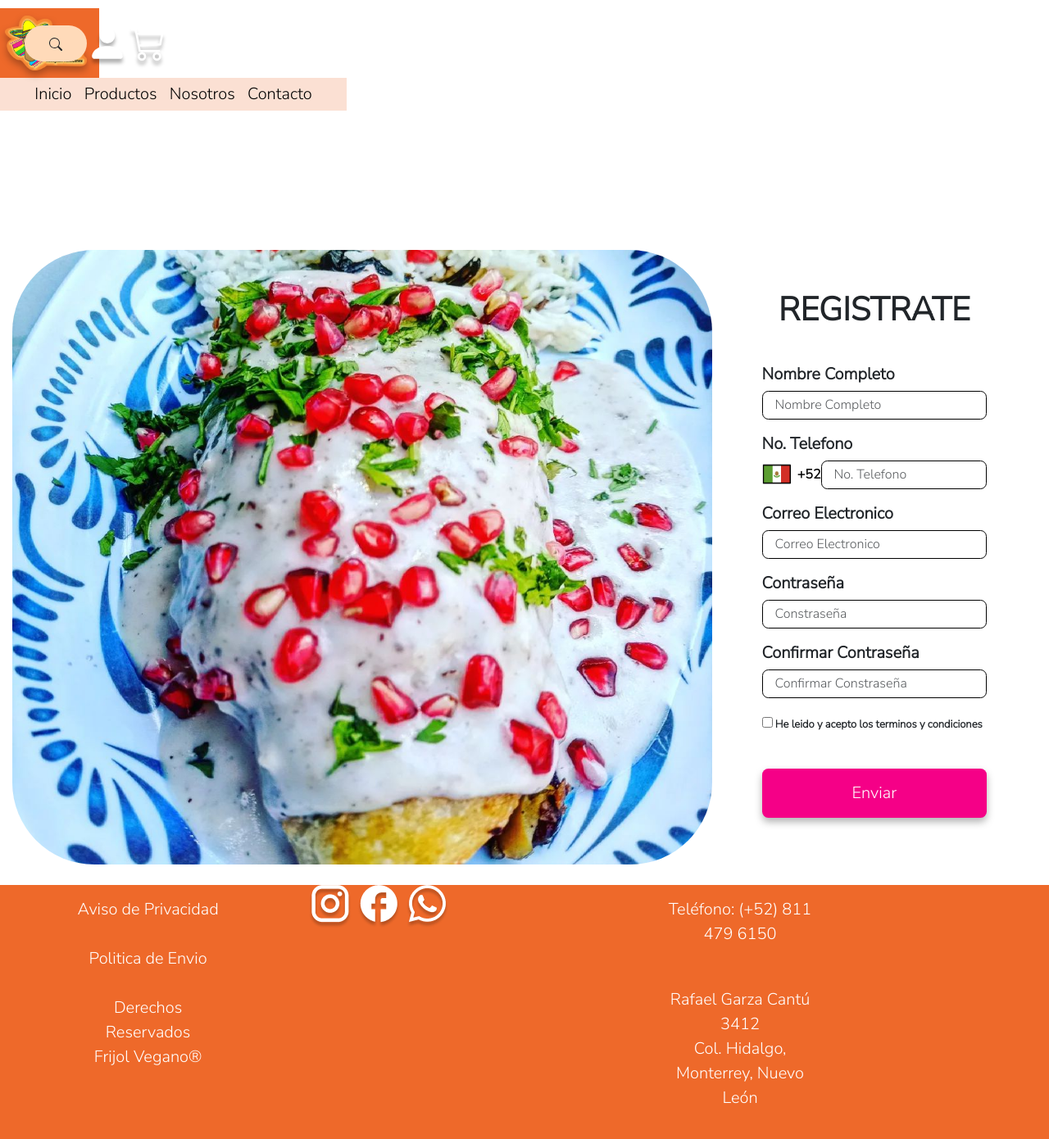
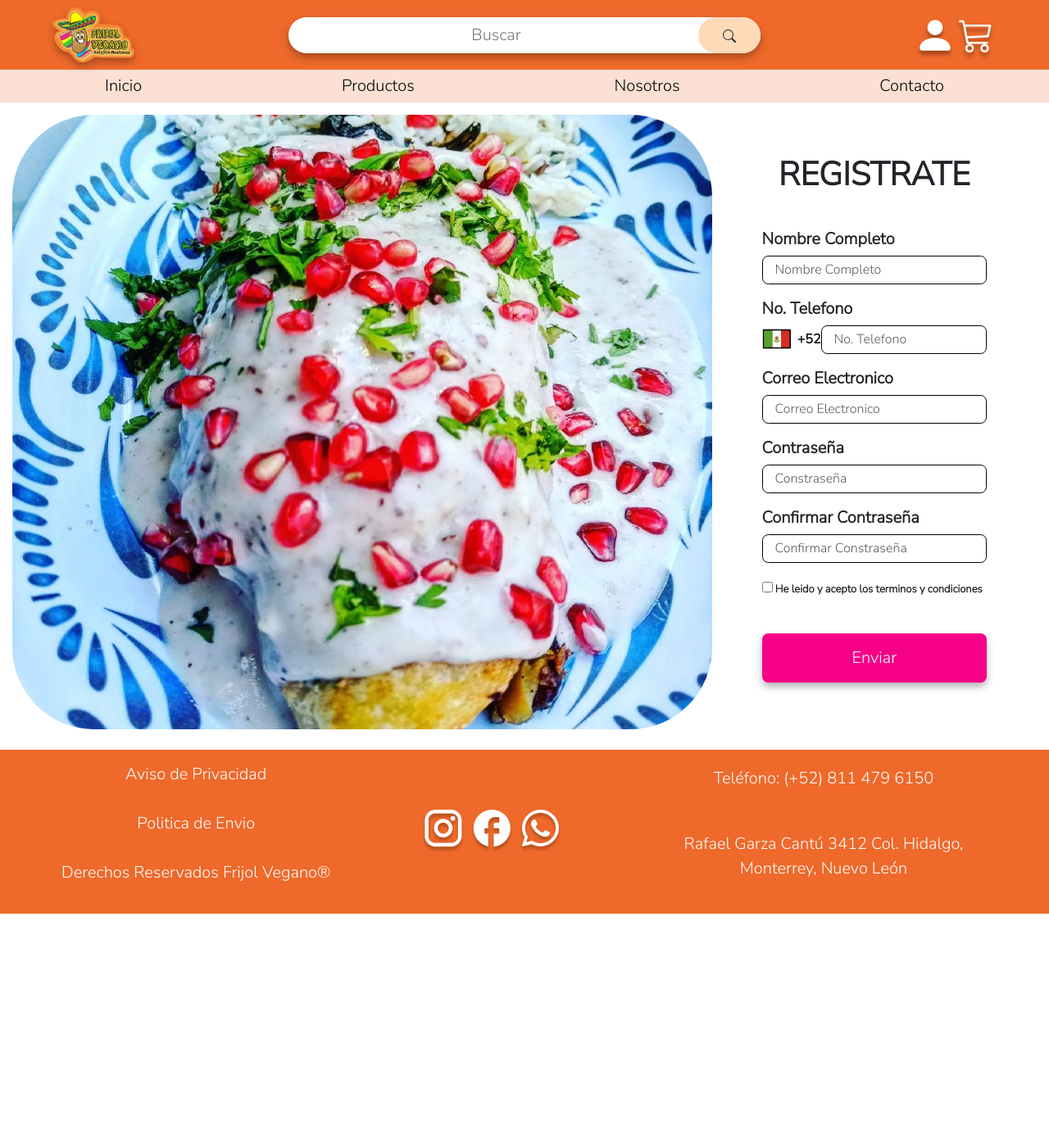
Before and after one commit to Tornsun/ProyectoIntegradorFrijolVegano, a plain HTML site: page html/registroUsuarios.html in a window 1280 px wide. Shown: the whole page at 82% size. After the commit the page ends 1115 px from the top, so only its background shows below. Drawn offline with nearby package versions, Linux system fonts and the light colour scheme.

Commit message:
Se agregan cambios del navbar y footer

```diff
--- a/html/registroUsuarios.html
+++ b/html/registroUsuarios.html
@@ -12,27 +12,26 @@
 
 <body>
     <header>
-        <nav class="navbar navbar-expand-md ">
-            <div class="posicionNavBar">
-                <div class="row">
-                    <div class="col-sm-12 col-md-4 col-lg-4">
+        <nav class="navBar">
             <div class="navBarSuperior">
-
-                            <div class=" menu-hamburguesa d-lg-none">
-                                <div id="menuHamburguesa">
+                <!--Menú hamburguesa-->
+                <div class="menu-hamburguesa">
                     <svg xmlns="http://www.w3.org/2000/svg" width="16" height="16" fill="currentColor"
                         class="bi bi-list" viewBox="0 0 16 16">
                         <path fill-rule="evenodd"
                             d="M2.5 12a.5.5 0 0 1 .5-.5h10a.5.5 0 0 1 0 1H3a.5.5 0 0 1-.5-.5zm0-4a.5.5 0 0 1 .5-.5h10a.5.5 0 0 1 0 1H3a.5.5 0 0 1-.5-.5zm0-4a.5.5 0 0 1 .5-.5h10a.5.5 0 0 1 0 1H3a.5.5 0 0 1-.5-.5z" />
                     </svg>
                 </div>
-                            </div>
+                <!--Termina menú hamburguesa-->
 
-                            <div class="logo d-none d-lg-block">
+                <!--Logo Frijol Vegano-->
+                <div class="logo">
                     <a href="../index.html"><img src="../assets/img/logo.png"></a>
                 </div>
+                <!--TerminaLogo Frijol Vegano-->
 
-                            <div class="contenedor-barra-busqueda d-none d-lg-block">
+                <!--Barra de búsqueda-->
+                <div class="contenedor-barra-busqueda">
                     <input class="barra-buscar" type="textbox" placeholder="Buscar">
                     <div class="boton-buscar">
                         <svg xmlns="http://www.w3.org/2000/svg" width="16" height="16" fill="currentColor"
@@ -42,17 +41,14 @@
                         </svg>
                     </div>
                 </div>
+                <!--Termina Barra de búsqueda-->
 
-                            <div class="logoCentral d-lg-none">
-                                <img src="../assets/img/logo.png">
-                            </div>
-
+                <!--Logo usuario y carrito-->
                 <div class="logos">
                     <a href="../html/login.html" target="_blank">
                         <svg class="logo-usuario" xmlns="http://www.w3.org/2000/svg" fill="currentColor"
                             class="bi bi-person-fill" viewBox="0 0 16 16">
-                                        <path
-                                            d="M3 14s-1 0-1-1 1-4 6-4 6 3 6 4-1 1-1 1H3Zm5-6a3 3 0 1 0 0-6 3 3 0 0 0 0 6Z" />
+                            <path d="M3 14s-1 0-1-1 1-4 6-4 6 3 6 4-1 1-1 1H3Zm5-6a3 3 0 1 0 0-6 3 3 0 0 0 0 6Z" />
                         </svg>
                     </a>
                     <a href="../html/shoopingCar.html" target="_blank">
@@ -63,25 +59,32 @@
                         </svg>
                     </a>
                 </div>
+                <!--Termina Logo usuario y carrito-->
+            </div>
+            <!--Termina navbar superior-->
 
+            <!--Navbar secundaria-->
+            <div class="navBarInferior"> <!--No es responsiva-->
+                <ul class="nav-links">
+                    <li id="id-barra-buscar-menu-hamburguesa">
+                        <div class="contenedor-barra-busqueda-menu-hamburguesa">
+                            <input class="barra-buscar-menu-hamburguesa" type="textbox" placeholder="Buscar">
+                            <div class="boton-buscar-menu-hamburguesa">
+                                <svg xmlns="http://www.w3.org/2000/svg" width="16" height="16" fill="currentColor"
+                                    class="bi bi-search" viewBox="0 0 16 16">
+                                    <path
+                                        d="M11.742 10.344a6.5 6.5 0 1 0-1.397 1.398h-.001c.03.04.062.078.098.115l3.85 3.85a1 1 0 0 0 1.415-1.414l-3.85-3.85a1.007 1.007 0 0 0-.115-.1zM12 6.5a5.5 5.5 0 1 1-11 0 5.5 5.5 0 0 1 11 0z" />
+                                </svg>
                             </div>
                         </div>
-                </div>
-
-                <!-- Navbar secundaria -->
-                <div class="row">
-                    <div class="d-none col-lg-12 d-lg-block">
-                        <div class="navBarInferior">
-                            <ul class="nav-links">
+                    </li>
                     <li><a href="../index.html">Inicio</a></li>
                     <li><a href="../html/productos.html">Productos</a></li>
                     <li><a href="../html/acercaDeNosotros.html"> Nosotros</a></li>
                     <li><a href="../html/contactanos.html">Contacto</a></li>
                 </ul>
             </div>
-                    </div>
-                </div>
-            </div>
+            <!--Termina Navbar secundaria-->
         </nav>
     </header>
 
@@ -143,41 +146,28 @@
 
 
     <footer>
-        <div class="footer container-fluid">
-            <div calss="contenedor-elementos-footer">
-                <div class="row">
-
-                    <div class="col-sm-12 col-md-4 col-lg-4 d-lg-none d-md-none d-sm-block">
-                        <div class="redesSociales">
+        <div class="footer"> <!--Ayuda a que el footer tome el ancho correcto en pantalla-->
+            <div class="redesSocialesIzquierda">
                 <a href="https://instagram.com/frijolvegano"><img src="../assets/img/Instagram.png"></a>
                 <a href="https://www.facebook.com/FrijolVegano/"><img src="../assets/img/Facebook.png"></a>
                 <a href="https://wa.me/message/EYIG5NRSYCEJE1"><img src="../assets/img/WhatsApp.png"></a>
             </div>
+
+            <div class="textoIzquierda">
+                <a href="./html/avisoDePrivacidad.html">Aviso de Privacidad</a>
+                <a href="./html/politicasEnvio.html">Politica de Envio</a>
+                <p>Derechos Reservados Frijol Vegano®</p>
             </div>
 
-                    <div class="col-sm-12 col-md-4 col-lg-4">
-                        <div class="textoIzquierda">
-                            <a href="../html/avisoDePrivacidad.html"><span>Aviso de Privacidad</span></a>
-                            <a href="../html/politicasEnvio.html"><span>Politica de Envio</span></a>
-                            <p><span>Derechos Reservados<br> Frijol Vegano®</span></p>
-                        </div>
-                    </div>
-
-                    <div class="contenedorRedes col-sm-12 col-md-4 col-lg-4 d-lg-block d-md-block d-sm-none">
             <div class="redesSocialesCentral">
                 <a href="https://instagram.com/frijolvegano"><img src="../assets/img/Instagram.png"></a>
                 <a href="https://www.facebook.com/FrijolVegano/"><img src="../assets/img/Facebook.png"></a>
                 <a href="https://wa.me/message/EYIG5NRSYCEJE1"><img src="../assets/img/WhatsApp.png"></a>
             </div>
-                    </div>
 
-                    <div class="contenedorContacto col-sm-12 col-md-4 col-lg-4">
             <div class="textoDerecha">
                 <p>Teléfono: (+52) 811 479 6150</p>
-                            <p>Rafael Garza Cantú 3412<br> Col. Hidalgo, Monterrey, Nuevo León</p>
-                        </div>
-                    </div>
-                </div>
+                <p>Rafael Garza Cantú 3412 Col. Hidalgo, Monterrey, Nuevo León</p>
             </div>
         </div>
     </footer>
```
Also changed, not shown: html/login.html (+37 -47 lines), index.html (+5 -4 lines). Lines whose indentation alone changed are shown as unchanged.
